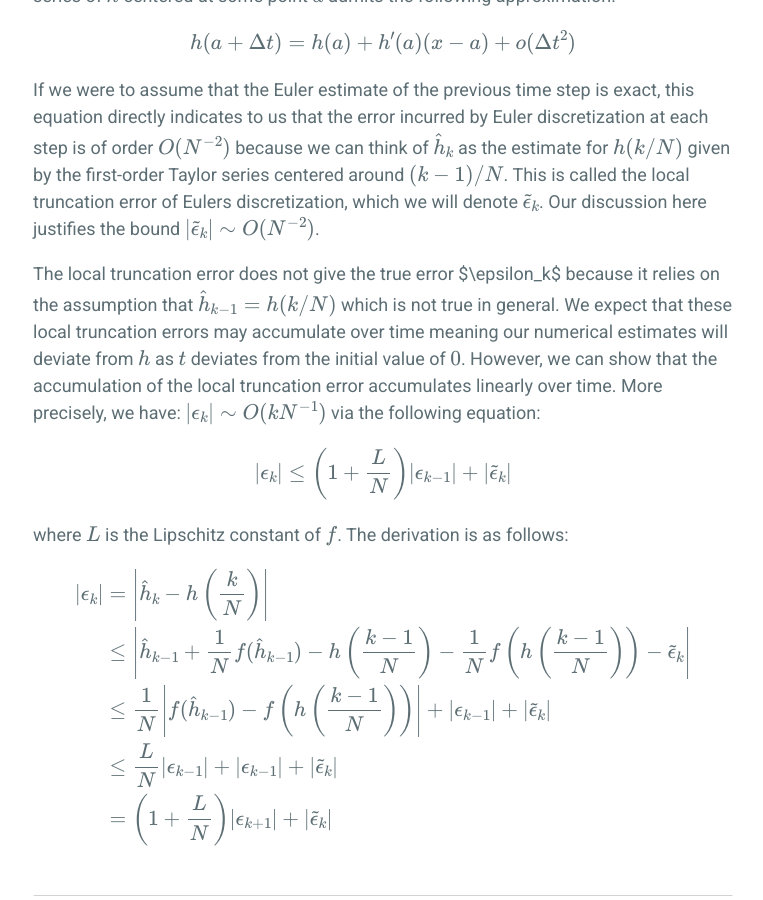
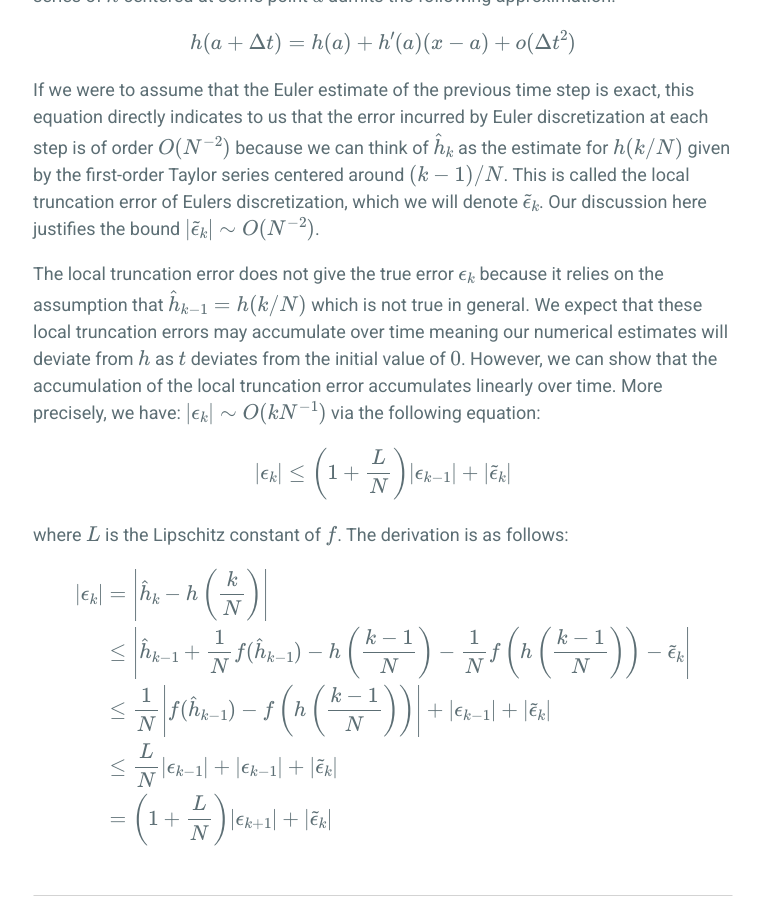
Before and after one commit to frankwang95/frankwang95.github.io, a Jekyll site: the page built from _posts/2019-09-22-asymptotic-error-of-euler-discretization.md, in a window 1280 px wide and 900 px high, scrolled down 1215 px. Shown: the whole window, without its empty margins (257-1020 px from the left). Built offline with Jekyll 4.4.1, drawn with Linux system fonts in a browser that asks for light colours; formulas are drawn with MathJax 3.

```diff
--- a/_posts/2019-09-22-asymptotic-error-of-euler-discretization.md
+++ b/_posts/2019-09-22-asymptotic-error-of-euler-discretization.md
@@ -25,7 +25,7 @@ $$h(a + \Delta t) = h(a) + h'(a) (x - a) + o(\Delta t^2)$$
 
 If we were to assume that the Euler estimate of the previous time step is exact, this equation directly indicates to us that the error incurred by Euler discretization at each step is of order $$O(N^{-2})$$ because we can think of $$\hat h_k$$ as the estimate for $$h(k / N)$$ given by the first-order Taylor series centered around $$({k - 1}) / N$$. This is called the local truncation error of Eulers discretization, which we will denote $$\tilde\epsilon_k$$. Our discussion here justifies the bound $$\vert\tilde\epsilon_k\vert \sim O(N^{-2})$$.
 
-The local truncation error does not give the true error $\epsilon_k$ because it relies on the assumption that $$\hat h_{k-1} = h(k / N)$$ which is not true in general. We expect that these local truncation errors may accumulate over time meaning our numerical estimates will deviate from $$h$$ as $$t$$ deviates from the initial value of $$0$$. However, we can show that the accumulation of the local truncation error accumulates linearly over time. More precisely, we have: $$\vert\epsilon_k\vert \sim O(k N^{-1})$$ via the following equation:
+The local truncation error does not give the true error $$\epsilon_k$$ because it relies on the assumption that $$\hat h_{k-1} = h(k / N)$$ which is not true in general. We expect that these local truncation errors may accumulate over time meaning our numerical estimates will deviate from $$h$$ as $$t$$ deviates from the initial value of $$0$$. However, we can show that the accumulation of the local truncation error accumulates linearly over time. More precisely, we have: $$\vert\epsilon_k\vert \sim O(k N^{-1})$$ via the following equation:
 
 $$|\epsilon_k| \leq \left(1 + \frac{L}{N}\right) |\epsilon_{k - 1}| + |\tilde \epsilon_k|$$
 
```
